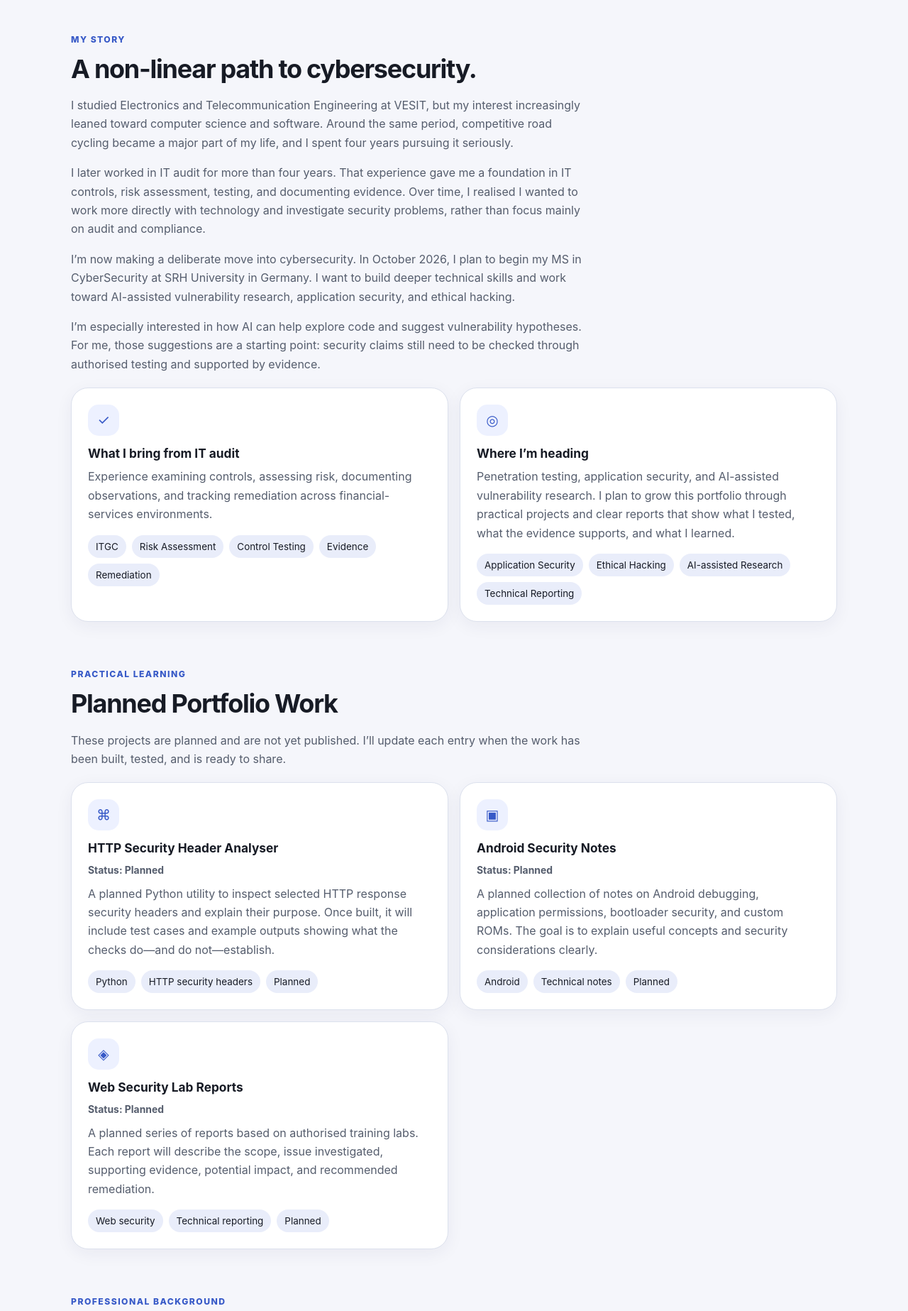
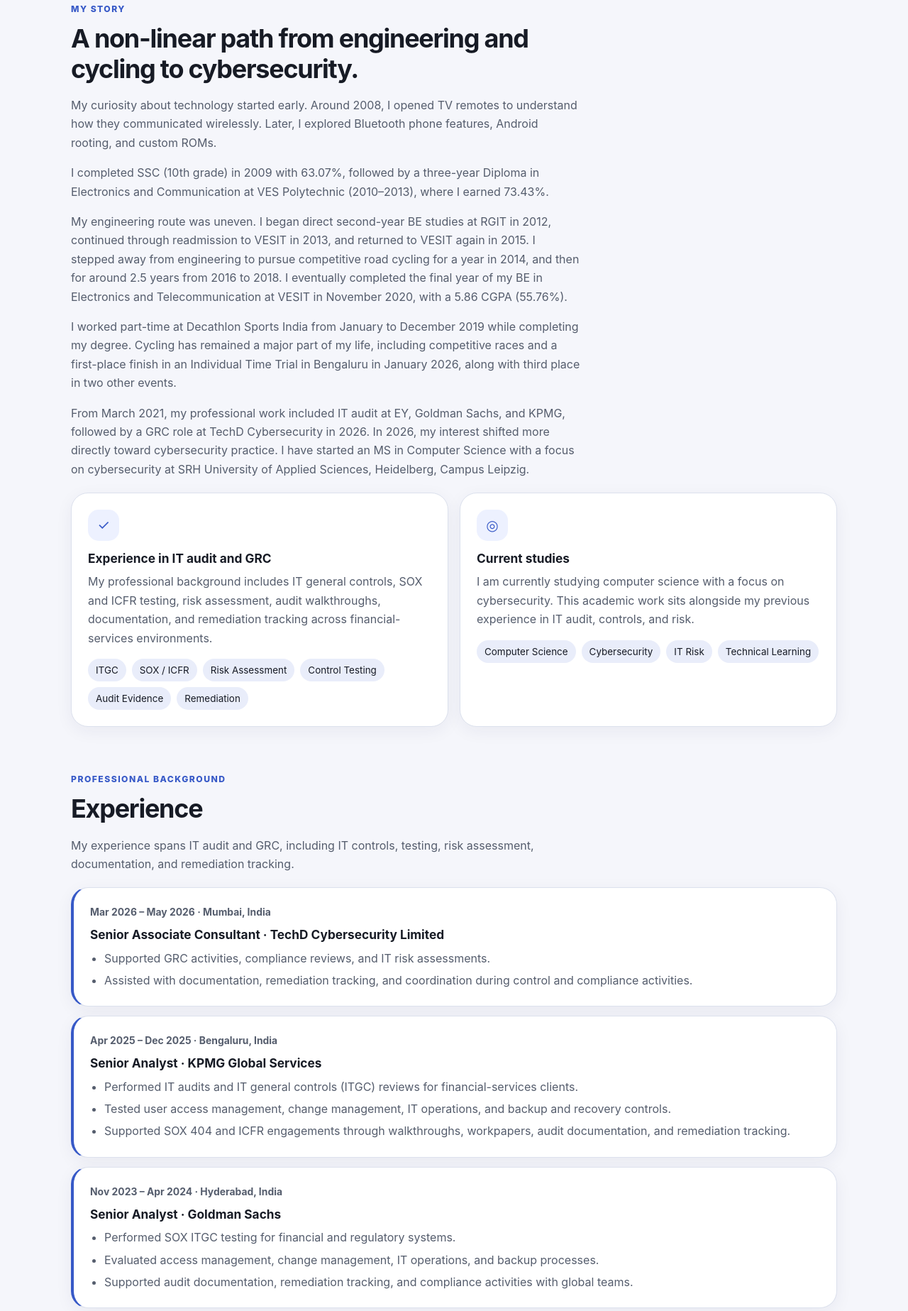
Before and after one commit to learndhairyash/learndhairyash.github.io, a plain HTML site: page index.html in a window 1280 px wide. Shown: the part 633-2480 px from the top of the page at 71% size. Drawn offline with Linux system fonts and the light colour scheme.

Commit message:
Refocus portfolio on past experience and current studies

```diff
--- a/index.html
+++ b/index.html
@@ -3,9 +3,9 @@
 <head>
   <meta charset="utf-8">
   <meta name="viewport" content="width=device-width, initial-scale=1">
-  <meta name="description" content="Dhairyash Kotwani: IT audit professional focused on penetration testing and application security, with an evidence-based approach to security testing.">
+  <meta name="description" content="Dhairyash Kotwani: IT audit and GRC experience, an engineering and competitive-cycling background, and current MS studies in computer science focused on cybersecurity.">
   <meta name="theme-color" content="#f5f6fb">
-  <title>Dhairyash Kotwani | Penetration Testing &amp; Application Security</title>
+  <title>Dhairyash Kotwani | Cybersecurity Studies &amp; IT Audit</title>
   <style>
     :root {
       color-scheme: light;
@@ -102,7 +102,7 @@
     <nav class="wrap" aria-label="Main navigation">
       <a class="brand" href="#home">DK. / Portfolio</a>
       <div class="navlinks">
-        <a href="#projects">Projects</a><a href="#about">About</a><a href="#experience">Experience</a><a href="#skills">Skills</a><a href="#education">Education</a><a href="#certifications">Qualifications</a><a href="#beyond">Beyond security</a><a href="#contact">Contact</a>
+        <a href="#about">About</a><a href="#experience">Experience</a><a href="#skills">Skills</a><a href="#education">Education</a><a href="#certifications">Qualifications</a><a href="#beyond">Beyond security</a><a href="#contact">Contact</a>
         <button id="themeToggle" class="secondary" type="button" aria-pressed="false">☾ Dark mode</button>
       </div>
     </nav>
@@ -111,13 +111,12 @@
   <main class="wrap">
     <section class="hero" id="home">
       <div>
-        <p class="eyebrow">Cybersecurity · Application security · AI-assisted research</p>
+        <p class="eyebrow">MS in Computer Science · Cybersecurity · SRH University of Applied Sciences</p>
         <h1>Dhairyash Kotwani</h1>
-        <h2>IT audit experience. A new direction in cybersecurity.</h2>
-        <p class="lead">After more than four years in IT audit, I’m moving toward hands-on cybersecurity, with a focus on penetration testing, application security, and AI-assisted vulnerability research. My next step is the MS Cyber Security programme at SRH University in Germany, where I want to deepen my technical foundation and build evidence-backed security work.</p>
+        <h2>IT audit experience. Now studying cybersecurity.</h2>
+        <p class="lead">My background includes IT audit and GRC work at EY, Goldman Sachs, KPMG, and TechD Cybersecurity, with experience in IT controls, risk assessment, testing, documentation, and remediation tracking. I have now started an MS in Computer Science focused on cybersecurity at SRH University of Applied Sciences, Heidelberg, Campus Leipzig.</p>
         <div class="quick-contact">
           <a class="button" href="https://mail.google.com/mail/?view=cm&amp;fs=1&amp;to=work.dhairyash%40gmail.com&amp;su=Professional%20enquiry" target="_blank" rel="noopener noreferrer">Email me</a>
-
           <a class="button secondary" href="https://www.linkedin.com/in/dhairyashkotwani/" target="_blank" rel="noopener noreferrer">LinkedIn ↗</a>
         </div>
       </div>
@@ -127,55 +126,25 @@
     <section id="about">
       <div class="section-head">
         <p class="eyebrow">My story</p>
-        <h2>A non-linear path to cybersecurity.</h2>
-        <p class="muted">I studied Electronics and Telecommunication Engineering at VESIT, but my interest increasingly leaned toward computer science and software. Around the same period, competitive road cycling became a major part of my life, and I spent four years pursuing it seriously.</p>
-        <p class="muted">I later worked in IT audit for more than four years. That experience gave me a foundation in IT controls, risk assessment, testing, and documenting evidence. Over time, I realised I wanted to work more directly with technology and investigate security problems, rather than focus mainly on audit and compliance.</p>
-        <p class="muted">I’m now making a deliberate move into cybersecurity. In October 2026, I plan to begin my MS in CyberSecurity at SRH University in Germany. I want to build deeper technical skills and work toward AI-assisted vulnerability research, application security, and ethical hacking.</p>
-        <p class="muted">I’m especially interested in how AI can help explore code and suggest vulnerability hypotheses. For me, those suggestions are a starting point: security claims still need to be checked through authorised testing and supported by evidence.</p>
+        <h2>A non-linear path from engineering and cycling to cybersecurity.</h2>
+        <p class="muted">My curiosity about technology started early. Around 2008, I opened TV remotes to understand how they communicated wirelessly. Later, I explored Bluetooth phone features, Android rooting, and custom ROMs.</p>
+        <p class="muted">I completed SSC (10th grade) in 2009 with 63.07%, followed by a three-year Diploma in Electronics and Communication at VES Polytechnic (2010–2013), where I earned 73.43%.</p>
+        <p class="muted">My engineering route was uneven. I began direct second-year BE studies at RGIT in 2012, continued through readmission to VESIT in 2013, and returned to VESIT again in 2015. I stepped away from engineering to pursue competitive road cycling for a year in 2014, and then for around 2.5 years from 2016 to 2018. I eventually completed the final year of my BE in Electronics and Telecommunication at VESIT in November 2020, with a 5.86 CGPA (55.76%).</p>
+        <p class="muted">I worked part-time at Decathlon Sports India from January to December 2019 while completing my degree. Cycling has remained a major part of my life, including competitive races and a first-place finish in an Individual Time Trial in Bengaluru in January 2026, along with third place in two other events.</p>
+        <p class="muted">From March 2021, my professional work included IT audit at EY, Goldman Sachs, and KPMG, followed by a GRC role at TechD Cybersecurity in 2026. In 2026, my interest shifted more directly toward cybersecurity practice. I have started an MS in Computer Science with a focus on cybersecurity at SRH University of Applied Sciences, Heidelberg, Campus Leipzig.</p>
       </div>
       <div class="grid">
         <article class="card">
           <div class="icon" aria-hidden="true">✓</div>
-          <h3>What I bring from IT audit</h3>
-          <p class="muted">Experience examining controls, assessing risk, documenting observations, and tracking remediation across financial-services environments.</p>
-          <div class="chips"><span class="chip">ITGC</span><span class="chip">Risk Assessment</span><span class="chip">Control Testing</span><span class="chip">Evidence</span><span class="chip">Remediation</span></div>
+          <h3>Experience in IT audit and GRC</h3>
+          <p class="muted">My professional background includes IT general controls, SOX and ICFR testing, risk assessment, audit walkthroughs, documentation, and remediation tracking across financial-services environments.</p>
+          <div class="chips"><span class="chip">ITGC</span><span class="chip">SOX / ICFR</span><span class="chip">Risk Assessment</span><span class="chip">Control Testing</span><span class="chip">Audit Evidence</span><span class="chip">Remediation</span></div>
         </article>
         <article class="card">
           <div class="icon" aria-hidden="true">◎</div>
-          <h3>Where I’m heading</h3>
-          <p class="muted">Penetration testing, application security, and AI-assisted vulnerability research. I plan to grow this portfolio through practical projects and clear reports that show what I tested, what the evidence supports, and what I learned.</p>
-          <div class="chips"><span class="chip">Application Security</span><span class="chip">Ethical Hacking</span><span class="chip">AI-assisted Research</span><span class="chip">Technical Reporting</span></div>
-        </article>
-      </div>
-    </section>
-
-    <section id="projects">
-      <div class="section-head">
-        <p class="eyebrow">Practical learning</p>
-        <h2>Planned Portfolio Work</h2>
-        <p class="muted">These projects are planned and are not yet published. I’ll update each entry when the work has been built, tested, and is ready to share.</p>
-      </div>
-      <div class="grid">
-        <article class="card">
-          <div class="icon" aria-hidden="true">⌘</div>
-          <h3>HTTP Security Header Analyser</h3>
-          <p class="meta">Status: Planned</p>
-          <p class="muted">A planned Python utility to inspect selected HTTP response security headers and explain their purpose. Once built, it will include test cases and example outputs showing what the checks do—and do not—establish.</p>
-          <div class="chips"><span class="chip">Python</span><span class="chip">HTTP security headers</span><span class="chip">Planned</span></div>
-        </article>
-        <article class="card">
-          <div class="icon" aria-hidden="true">▣</div>
-          <h3>Android Security Notes</h3>
-          <p class="meta">Status: Planned</p>
-          <p class="muted">A planned collection of notes on Android debugging, application permissions, bootloader security, and custom ROMs. The goal is to explain useful concepts and security considerations clearly.</p>
-          <div class="chips"><span class="chip">Android</span><span class="chip">Technical notes</span><span class="chip">Planned</span></div>
-        </article>
-        <article class="card">
-          <div class="icon" aria-hidden="true">◈</div>
-          <h3>Web Security Lab Reports</h3>
-          <p class="meta">Status: Planned</p>
-          <p class="muted">A planned series of reports based on authorised training labs. Each report will describe the scope, issue investigated, supporting evidence, potential impact, and recommended remediation.</p>
-          <div class="chips"><span class="chip">Web security</span><span class="chip">Technical reporting</span><span class="chip">Planned</span></div>
+          <h3>Current studies</h3>
+          <p class="muted">I am currently studying computer science with a focus on cybersecurity. This academic work sits alongside my previous experience in IT audit, controls, and risk.</p>
+          <div class="chips"><span class="chip">Computer Science</span><span class="chip">Cybersecurity</span><span class="chip">IT Risk</span><span class="chip">Technical Learning</span></div>
         </article>
       </div>
     </section>
@@ -184,7 +153,7 @@
       <div class="section-head">
         <p class="eyebrow">Professional background</p>
         <h2>Experience</h2>
-        <p class="muted">My audit and risk background provides context for my move toward technical security testing.</p>
+        <p class="muted">My experience spans IT audit and GRC, including IT controls, testing, risk assessment, documentation, and remediation tracking.</p>
       </div>
       <div class="timeline">
         <article class="card"><div class="meta">Mar 2026 – May 2026 · Mumbai, India</div><h3>Senior Associate Consultant · TechD Cybersecurity Limited</h3><ul class="clean"><li>Supported GRC activities, compliance reviews, and IT risk assessments.</li><li>Assisted with documentation, remediation tracking, and coordination during control and compliance activities.</li></ul></article>
@@ -197,22 +166,22 @@
 
     <section id="skills">
       <div class="section-head">
-        <p class="eyebrow">Skills and focus</p>
-        <h2>Professional foundation and technical focus</h2>
-        <p class="muted">My established professional experience is separate from the security areas I’m developing and demonstrating through practical work.</p>
+        <p class="eyebrow">Skills and experience</p>
+        <h2>Professional foundation and current studies</h2>
+        <p class="muted">This section separates skills developed through professional experience from the subject I am currently studying.</p>
       </div>
       <div class="grid">
         <article class="card">
           <div class="icon" aria-hidden="true">✓</div>
           <h3>Professional experience</h3>
-          <p class="muted">Areas reflected in my IT audit and risk work.</p>
+          <p class="muted">Areas reflected in my IT audit and GRC work.</p>
           <div class="chips"><span class="chip">IT Audit</span><span class="chip">ITGC</span><span class="chip">SOX 404 / ICFR</span><span class="chip">Risk Assessment</span><span class="chip">Control Testing</span><span class="chip">Audit Documentation</span><span class="chip">Remediation Tracking</span><span class="chip">Vendor Risk</span></div>
         </article>
         <article class="card">
           <div class="icon" aria-hidden="true">⌕</div>
-          <h3>Technical focus</h3>
-          <p class="muted">My current direction is penetration testing and application security, with attention to investigating potential weaknesses, checking evidence, explaining impact, and researching fixes.</p>
-          <div class="chips"><span class="chip">Penetration Testing</span><span class="chip">Web Application Security</span><span class="chip">Vulnerability Investigation</span><span class="chip">Evidence-based Reporting</span><span class="chip">Android Security</span><span class="chip">AI-assisted Research</span></div>
+          <h3>Current academic focus</h3>
+          <p class="muted">I am studying computer science with a focus on cybersecurity, building on my earlier engineering education and professional experience in IT controls and risk.</p>
+          <div class="chips"><span class="chip">Cybersecurity</span><span class="chip">Computer Science</span><span class="chip">IT Risk</span><span class="chip">Security Concepts</span></div>
         </article>
       </div>
     </section>
@@ -220,8 +189,10 @@
     <section id="education">
       <div class="section-head"><p class="eyebrow">Academic background</p><h2>Education</h2></div>
       <div class="timeline">
-        <article class="card"><div class="meta">October 2026 intake · Leipzig, Germany</div><h3>M.Sc. Computer Science – Cyber Security</h3><p class="muted">SRH University · Upcoming programme focused on building a deeper foundation in cybersecurity.</p></article>
-        <article class="card"><div class="meta">Completed November 2020</div><h3>Bachelor of Engineering — Electronics and Telecommunication</h3><p class="muted">Vivekanand Education Society's Institute of Technology (VESIT) · University of Mumbai</p></article>
+        <article class="card"><div class="meta">October 2026 – Present · Leipzig, Germany</div><h3>MS in Computer Science — Focus: Cybersecurity</h3><p class="muted">SRH University of Applied Sciences, Heidelberg · Campus Leipzig</p></article>
+        <article class="card"><div class="meta">Final year completed November 2020</div><h3>Bachelor of Engineering — Electronics and Telecommunication</h3><p class="muted">Vivekanand Education Society's Institute of Technology (VESIT) · University of Mumbai · 5.86 CGPA (55.76%)</p></article>
+        <article class="card"><div class="meta">2010–2013 · Three-year diploma</div><h3>Diploma — Electronics and Communication</h3><p class="muted">VES Polytechnic (VESP) · 73.43%</p></article>
+        <article class="card"><div class="meta">2009</div><h3>SSC — 10th Grade</h3><p class="muted">63.07%</p></article>
       </div>
     </section>
 
@@ -229,16 +200,20 @@
       <div class="section-head">
         <p class="eyebrow">Qualifications and learning</p>
         <h2>Selected Certifications &amp; Training</h2>
-        <p class="muted">Relevant qualifications are shown first. Older programming coursework is grouped to keep this section easier to scan.</p>
+        <p class="muted">These are completed qualifications and courses, with dates shown where available.</p>
       </div>
       <article class="card">
         <ul class="certificate-list">
-          <li><span class="cert-name">AI Powered Ethical Hacking</span><span class="cert-meta">Computer Society of India · August 2026</span></li>
+          <li><span class="cert-name">AI Powered Ethical Hacking</span><span class="cert-meta">Computer Society of India · 2026</span></li>
+          <li><span class="cert-name">Claude 101 Workshop</span><span class="cert-meta">Outskill · 2026</span></li>
+          <li><span class="cert-name">Generative AI Mastermind</span><span class="cert-meta">Outskill · 2026</span></li>
+          <li><span class="cert-name">IT Audit Professional Course</span><span class="cert-meta">Udemy · 2024</span></li>
           <li><span class="cert-name">ISO 27001 Lead Auditor</span><span class="cert-meta">B4Q Management Ltd · March 2023</span></li>
-          <li><span class="cert-name">IT Audit Professional Course</span><span class="cert-meta">Udemy · November 2024</span></li>
+          <li><span class="cert-name">Advanced Excel Certification</span><span class="cert-meta">Udemy · May 2021</span></li>
         </ul>
         <details>
-          <summary>Python and SQL coursework (2019–2021)</summary>
+          <summary>Python and SQL coursework (April 2019 – January 2021)</summary>
+          <p class="muted">I completed Python and SQL coursework during this period. The course list below shows selected certificates.</p>
           <ul class="clean">
             <li>SQL — SoloLearn · January 2021</li>
             <li>Learn SQL Course — Codecademy · December 2020</li>
@@ -275,11 +250,10 @@
       <div class="section-head">
         <p class="eyebrow">Contact and links</p>
         <h2>Get in touch</h2>
-        <p class="muted">I’m interested in opportunities in penetration testing and application security, and in connecting with people working in cybersecurity.</p>
+        <p class="muted">My background combines IT audit and GRC experience, engineering studies, competitive road cycling, and current academic study in cybersecurity.</p>
         <p class="muted">For professional enquiries, email me or connect with me on LinkedIn.</p>
       </div>
       <div class="card">
-        <p><strong>Email:</strong> <a href="mailto:work.dhairyash@gmail.com?subject=Professional%20enquiry">work.dhairyash@gmail.com</a></p>
         <div class="hero-actions" style="margin-top:0">
           <a class="button" href="https://mail.google.com/mail/?view=cm&amp;fs=1&amp;to=work.dhairyash%40gmail.com&amp;su=Professional%20enquiry" target="_blank" rel="noopener noreferrer">Email me</a>
 
```
